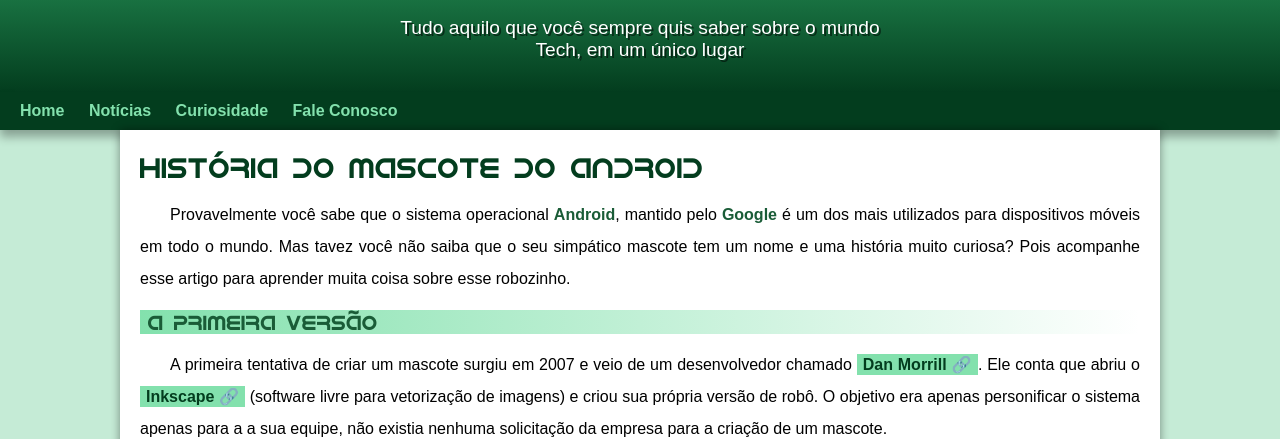
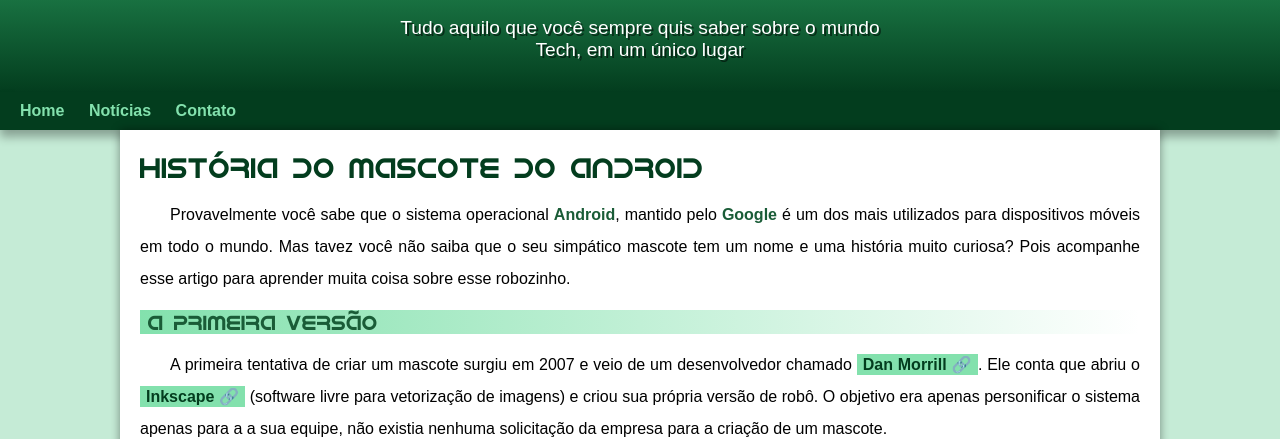
Before and after one commit to 0Gxstavo/projeto-android, a plain HTML site: page index.html in a window 1280 px wide. Shown: the part 98-537 px from the top of the page. Drawn offline with Linux system fonts and the light colour scheme; a web font is replaced by a local one.

Commit message:
padding corrigido

```diff
--- a/estilo/style.css
+++ b/estilo/style.css
@@ -86,7 +86,7 @@ header > p {
     padding-right: 10px;
     padding-left: 10px;
     margin: auto;
-    margin-bottom: 20px;
+    padding-bottom: 30px;
     text-shadow: 2px 2px 0px rgba(0, 0, 0, 0.534);
 }
 
--- a/index.html
+++ b/index.html
@@ -16,8 +16,7 @@
     <nav>
         <a href="#">Home</a>
         <a href="#">Notícias</a>
-        <a href="#">Curiosidade</a>
-        <a href="#">Fale Conosco</a>
+        <a href="#">Contato</a>
     </nav>
 
     <main>
```
